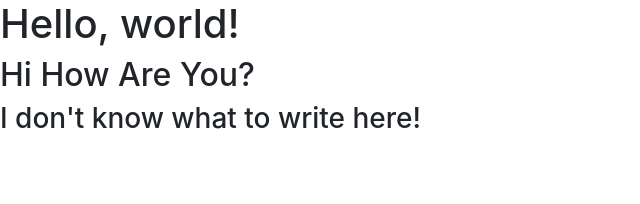
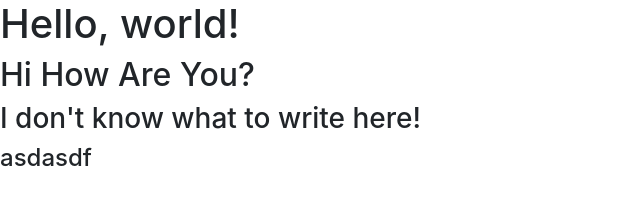
Before and after one commit to daquilino/gittest, a plain HTML site: page index.html in a window 1280 px wide. Shown: the whole page, without its empty margins (0-640 px from the left). Drawn offline with nearby package versions, Linux system fonts and the light colour scheme.

Commit message:
another change

```diff
--- a/index.html
+++ b/index.html
@@ -14,6 +14,7 @@
         <h1>Hello, world!</h1>
         <h2>Hi How Are You?</h2>
         <h3>I don't know what to write here!</h3>
+        <h4>asdasdf</h4>
 
         <!-- Optional JavaScript -->
         <!-- jQuery first, then Popper.js, then Bootstrap JS -->
```
